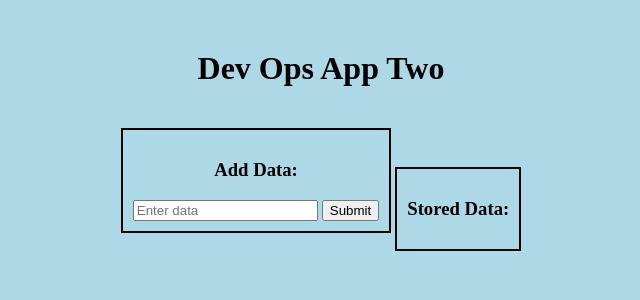
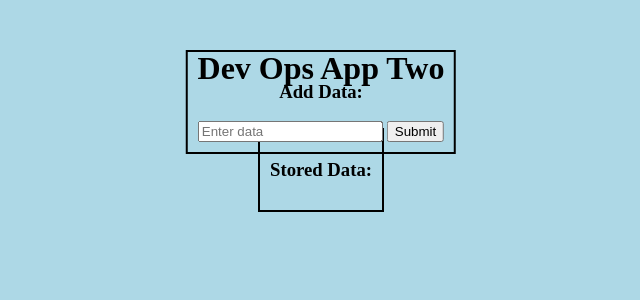
Before and after one commit to hamzabelmokht/dev_ops_app_2, a Flask app: page / in a window 1280 px wide. Shown: the top 300 px of the page, without its empty margins (319-959 px from the left). Run offline with Flask 3, Linux system fonts and the light colour scheme; data that the repository does not hold is empty; some libraries are stand-ins or nearby versions.

Commit message:
html page update

```diff
--- a/templates/index.html
+++ b/templates/index.html
@@ -11,12 +11,16 @@
         .container {
             margin-top: 50px;
             text-align: center;
+            position: relative;
         }
         .form-container {
             border: 2px solid black;
             padding: 10px;
-            margin-top: 20px;
-            display: inline-block;
+            position: absolute;
+            top: 0;
+            left: 50%;
+            transform: translateX(-50%);
+            margin-bottom: 100px;
         }
         .list-container {
             border: 2px solid black;
```
